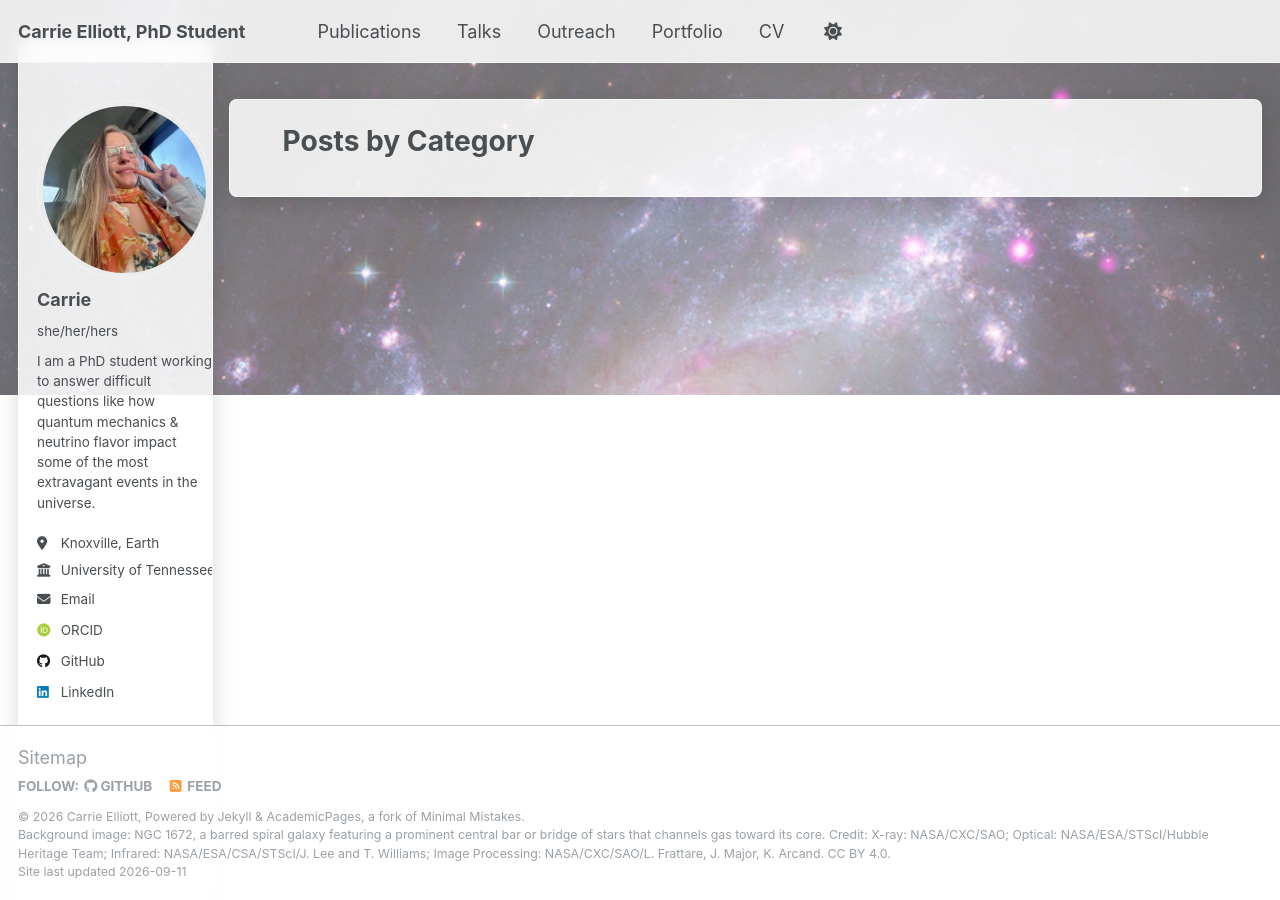
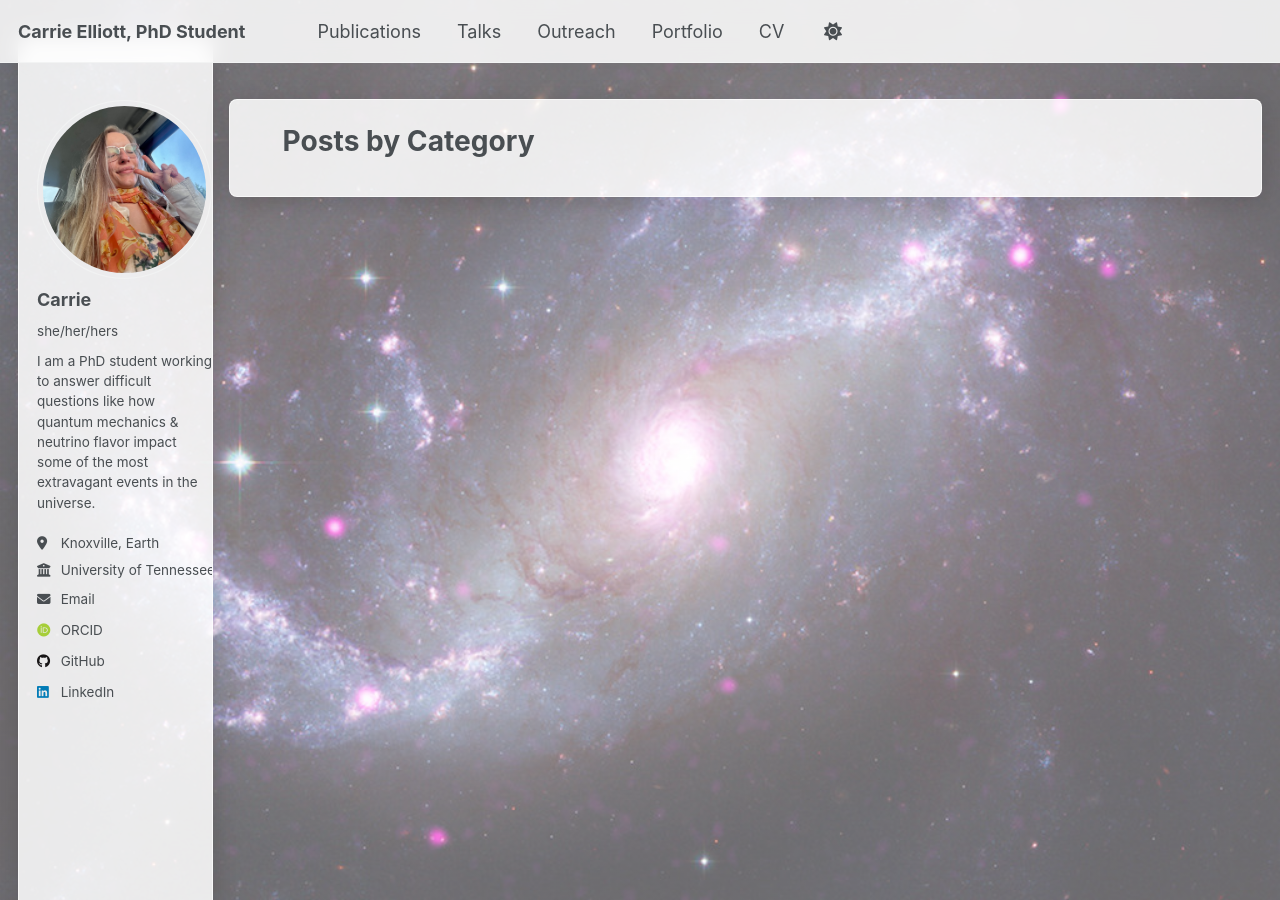
Before and after one commit to cellio00/cellio00.github.io, a Jekyll site: the page built from _pages/category-archive.html, in a window 1280 px wide and 900 px high. Built offline with Jekyll 4.4.1, drawn with Linux system fonts in a browser that asks for light colours; some web fonts are replaced.

Commit message:
testing layout fixes..

```diff
--- a/_sass/layout/_base.scss
+++ b/_sass/layout/_base.scss
@@ -10,8 +10,11 @@ html {
 body {
   /* sticky footer fix: without this, body's own background (the
      starfield image) doesn't reach the bottom of short pages, and
-     html's plain background-color shows through below the content */
-  min-height: 100%;
+     html's plain background-color shows through below the content.
+     vh (not %) because html only sets min-height, not height, so a
+     percentage here has no definite containing-block height to
+     resolve against and is ignored. */
+  min-height: 100vh;
 
   /* Set via _themes.scss */
   color: var(--global-text-color);
```
